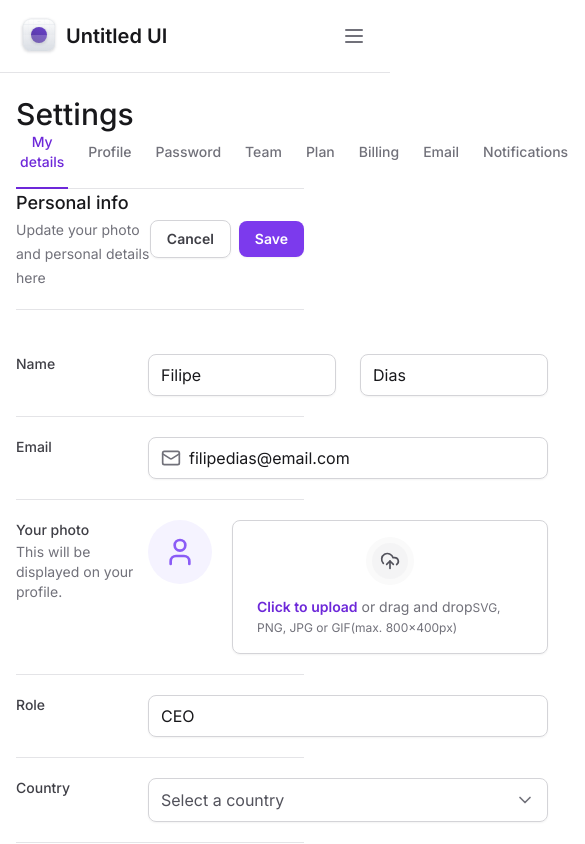
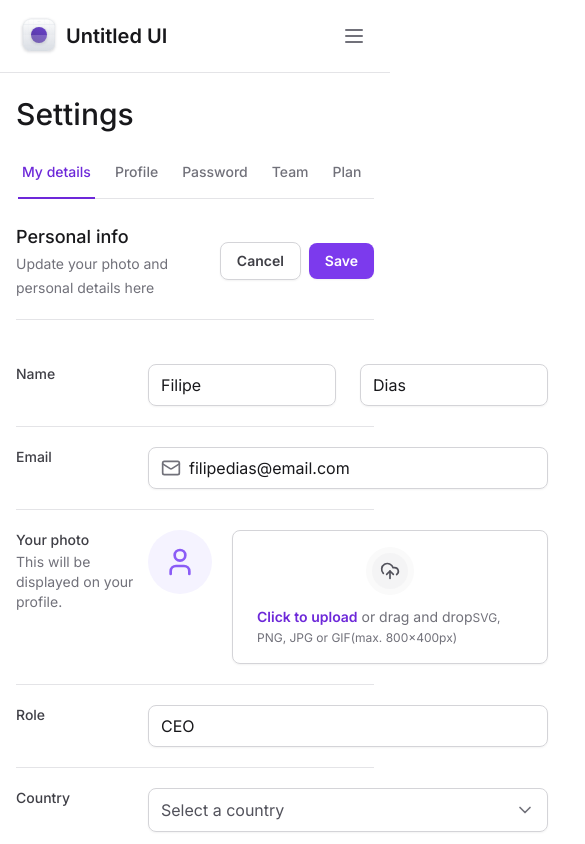
Before and after one commit to jfilipedias/tailwind-next, a Next.js app: page / in a window 390 px wide. Shown: the top 844 px of the page, 585 px wide, since content can reach past the window. Built offline with nearby package versions, Linux system fonts and the light colour scheme.

Commit message:
feat: Adds responsiveness to settings tabs

```diff
--- a/package.json
+++ b/package.json
@@ -11,6 +11,7 @@
   "dependencies": {
     "@formkit/auto-animate": "^0.8.0",
     "@radix-ui/react-collapsible": "^1.0.3",
+    "@radix-ui/react-scroll-area": "^1.0.5",
     "@radix-ui/react-select": "^2.0.0",
     "@radix-ui/react-tabs": "^1.0.4",
     "clsx": "^2.0.0",
--- a/src/app/layout.tsx
+++ b/src/app/layout.tsx
@@ -17,9 +17,9 @@
 	return (
 		<html lang="en" className="antialiased">
 			<body className={inter.className}>
-				<div className="grid min-h-screen grid-cols-app">
+				<div className="min-h-screen lg:grid lg:grid-cols-app">
 					<Sidebar />
-					<main className="px-4 pb-12 pt-24 lg:col-start-2 lg:px-8 lg:pt-8">
+					<main className="flex max-w-[100vw] flex-col gap-6 px-4 pb-12 pt-24 lg:col-start-2 lg:px-8 lg:pt-8">
 						{children}
 					</main>
 				</div>
--- a/src/components/settings-tabs.tsx
+++ b/src/components/settings-tabs.tsx
@@ -2,6 +2,7 @@
 
 import { useState } from 'react'
 import { motion } from 'framer-motion'
+import * as ScrollArea from '@radix-ui/react-scroll-area'
 import * as Tabs from '@radix-ui/react-tabs'
 
 interface TabItemProps extends Tabs.TabsTriggerProps {
@@ -14,7 +15,7 @@
 			className="group relative px-1 pb-4 text-sm font-medium text-zinc-500 outline-none hover:text-violet-700 data-[state=active]:text-violet-700"
 			{...props}
 		>
-			<span className="rounded group-focus-visible:ring-2 group-focus-visible:ring-violet-200 group-focus-visible:ring-offset-4">
+			<span className="whitespace-nowrap rounded group-focus-visible:ring-2 group-focus-visible:ring-violet-200 group-focus-visible:ring-offset-4">
 				{children}
 			</span>
 
@@ -32,6 +33,8 @@
 	const [activeTab, setActiveTab] = useState('tab1')
 	return (
 		<Tabs.Root value={activeTab} onValueChange={setActiveTab}>
+			<ScrollArea.Root className="w-full" type="scroll">
+				<ScrollArea.Viewport className="w-full overflow-x-scroll px-0.5 pt-1.5">
 					<Tabs.List className="flex w-full items-center gap-4 border-b border-zinc-200">
 						<TabItem value="tab1" active={activeTab === 'tab1'}>
 							My details
@@ -64,6 +67,15 @@
 							API
 						</TabItem>
 					</Tabs.List>
+				</ScrollArea.Viewport>
+
+				<ScrollArea.Scrollbar
+					className="flex h-0.5 translate-y-1.5 touch-none select-none bg-zinc-100"
+					orientation="horizontal"
+				>
+					<ScrollArea.Thumb className="fex-1 relative rounded-lg bg-zinc-300" />
+				</ScrollArea.Scrollbar>
+			</ScrollArea.Root>
 		</Tabs.Root>
 	)
 }
```
Also changed, not shown: 1 other file (tests, documents, lock files or other folders). Lines whose indentation alone changed are shown as unchanged.
